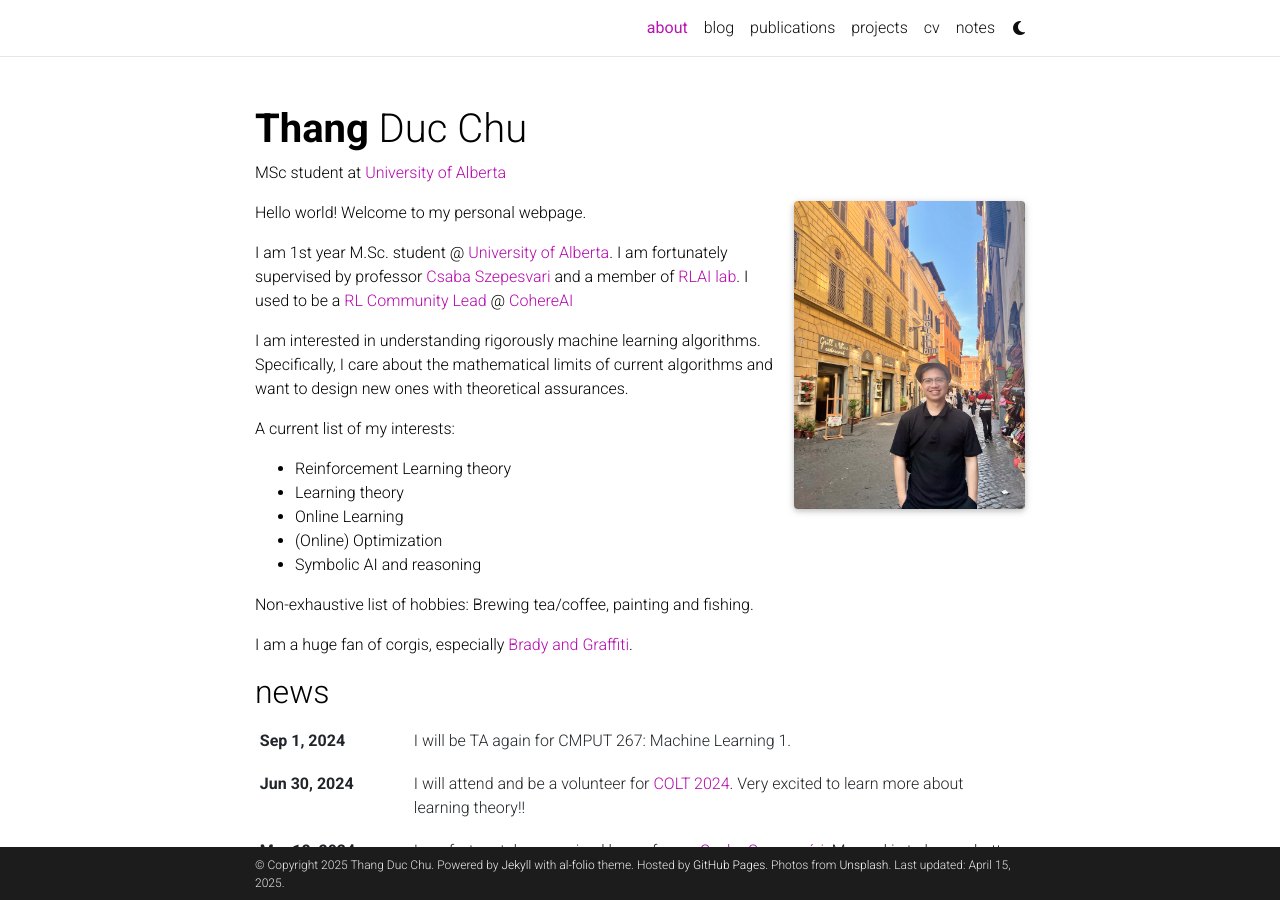
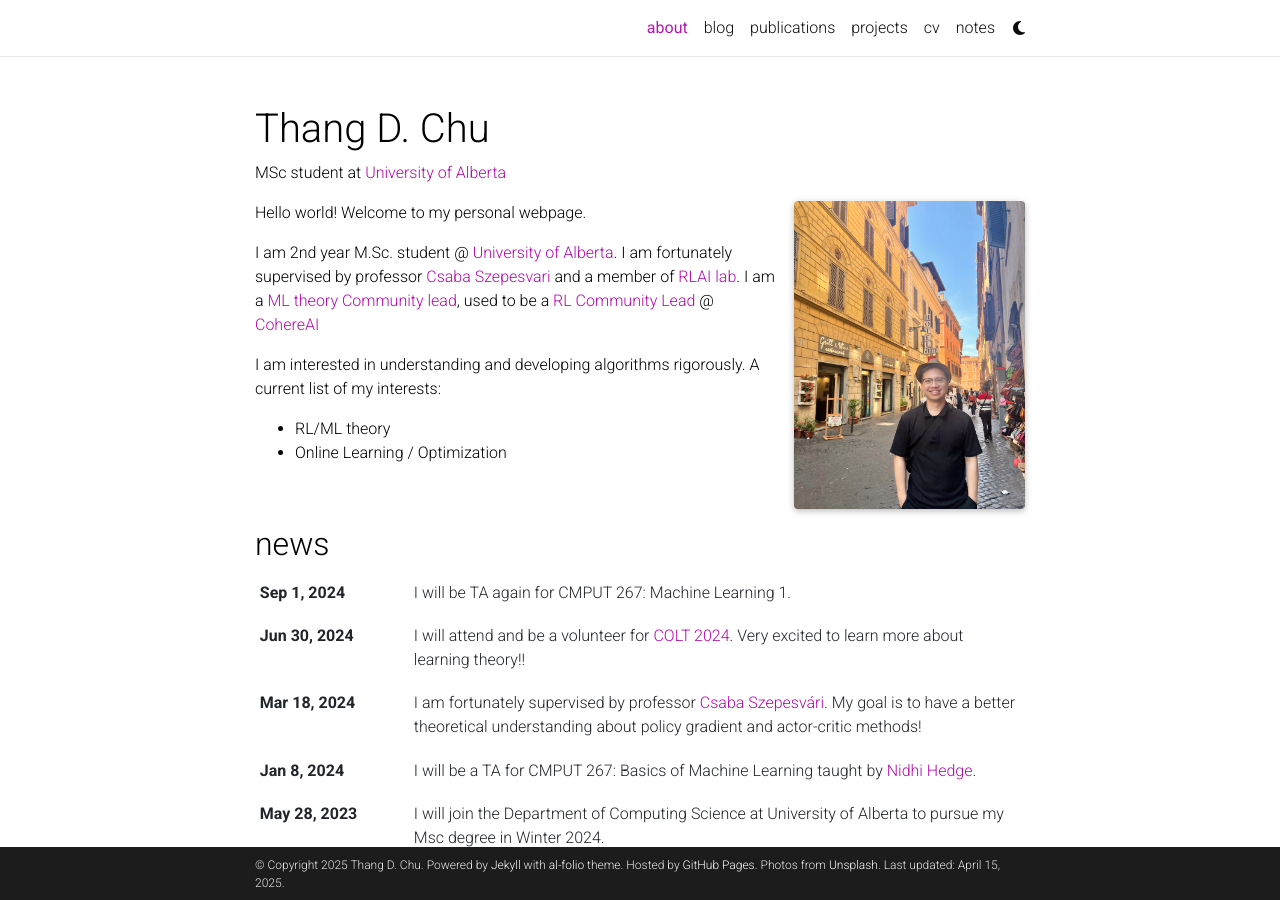
Before and after one commit to chuducthang77/chuducthang77.github.io, a Jekyll site: the page built from _pages/about.md, in a window 1280 px wide and 900 px high. Built offline with Jekyll 4.4.1, drawn with Linux system fonts in a browser that asks for light colours; full-size pictures stand in for the smaller copies a plugin makes; some web fonts are replaced; comment, search, counter and statistics services are not loaded; a style sheet for code colours, icons or effects is not loaded.

Commit message:
Update website

```diff
--- a/_config.yml
+++ b/_config.yml
@@ -3,8 +3,8 @@
 # -----------------------------------------------------------------------------
 
 title: blank # the website title (if blank, full name will be used instead)
-first_name: Thang
-middle_name: Duc
+first_name: Thang D.
+middle_name:
 last_name: Chu
 email: thang@ualberta.ca
 description: > # the ">" symbol means to ignore newlines until "footer_text:"
--- a/_layouts/about.html
+++ b/_layouts/about.html
@@ -6,7 +6,7 @@
       <div class="post">
         <header class="post-header">
           <h1 class="post-title">
-            {% if site.title == "blank" -%}<span class="font-weight-bold">{{ site.first_name }}</span> {{ site.middle_name }} {{ site.last_name }}{%- else -%}{{ site.title }}{%- endif %}
+            {% if site.title == "blank" -%}<span>{{ site.first_name }}</span> {{ site.middle_name }} {{ site.last_name }}{%- else -%}{{ site.title }}{%- endif %}
           </h1>
           <p class="desc">{{ page.subtitle }}</p>
         </header>
--- a/_pages/about.md
+++ b/_pages/about.md
@@ -24,17 +24,8 @@
 ---
 Hello world! Welcome to my personal webpage.
 
-I am 1st year M.Sc. student @ [University of Alberta](https://www.ualberta.ca/index.html). I am fortunately supervised by professor [Csaba Szepesvari](https://sites.ualberta.ca/~szepesva/) and a member of [RLAI lab](http://rlai.ualberta.ca/people.html). I used to be a [RL Community Lead](https://sites.google.com/cohere.com/c4ai-community/community-programs/reinforcement-learning) @ [CohereAI](https://cohere.com/)
+I am 2nd year M.Sc. student @ [University of Alberta](https://www.ualberta.ca/index.html). I am fortunately supervised by professor [Csaba Szepesvari](https://sites.ualberta.ca/~szepesva/) and a member of [RLAI lab](http://rlai.ualberta.ca/people.html). I am a [ML theory Community lead](https://sites.google.com/cohere.com/c4ai-community/community-programs/ml-theory), used to be a [RL Community Lead](https://sites.google.com/cohere.com/c4ai-community/community-programs/reinforcement-learning) @ [CohereAI](https://cohere.com/)
 
-I am interested in understanding rigorously machine learning algorithms. Specifically, I care about the mathematical limits of current algorithms and want to design new ones with theoretical assurances.
-
-A current list of my interests:
-- Reinforcement Learning theory
-- Learning theory
-- Online Learning
-- (Online) Optimization
-- Symbolic AI and reasoning
-
-Non-exhaustive list of hobbies: Brewing tea/coffee, painting and fishing.
-
-I am a huge fan of corgis, especially [Brady and Graffiti](https://www.instagram.com/bradythecorgi/).
+I am interested in understanding and developing algorithms rigorously. A current list of my interests:
+- RL/ML theory
+- Online Learning / Optimization
```
